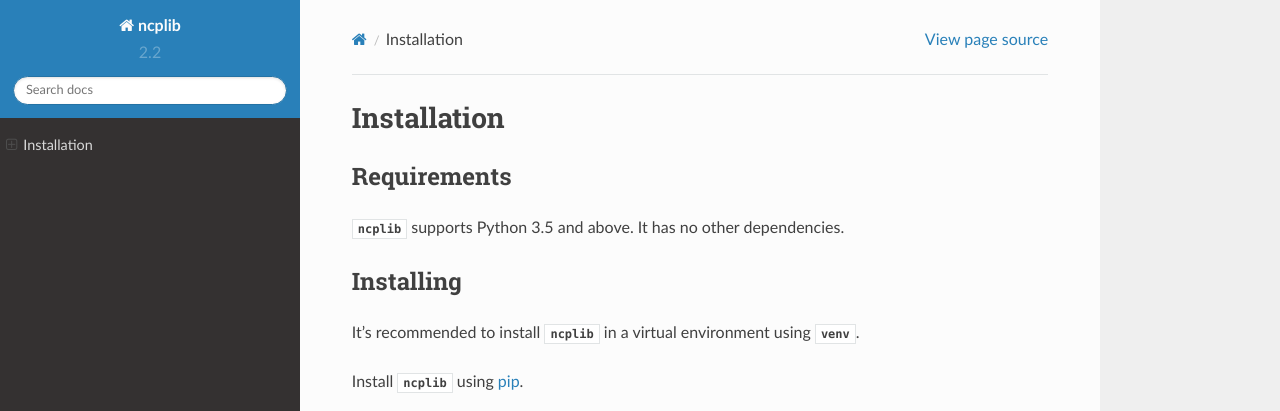
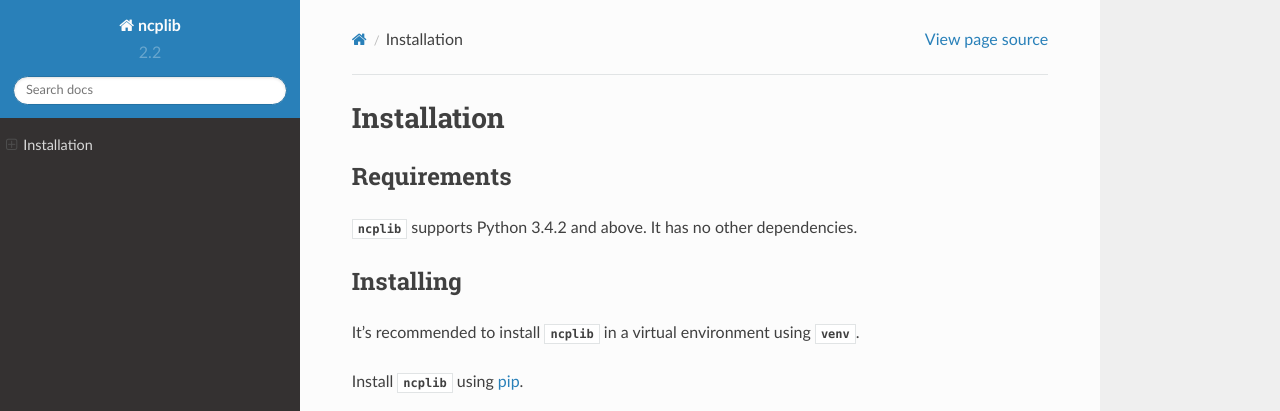
Before and after one commit to CRFS/python3-ncplib, a Sphinx documentation site: the page built from docs/installation.rst, in a window 1280 px wide. Shown: the top 411 px of the page. Built offline with Sphinx 7.4.7 and the Read the Docs theme 2.0.0, drawn with Linux system fonts in a browser that asks for light colours.

Commit message:
Updating python version in docs

```diff
--- a/docs/installation.rst
+++ b/docs/installation.rst
@@ -4,7 +4,7 @@ Installation
 Requirements
 ------------
 
-:mod:`ncplib` supports Python 3.5 and above. It has no other dependencies.
+:mod:`ncplib` supports Python 3.4.2 and above. It has no other dependencies.
 
 
 Installing
```
